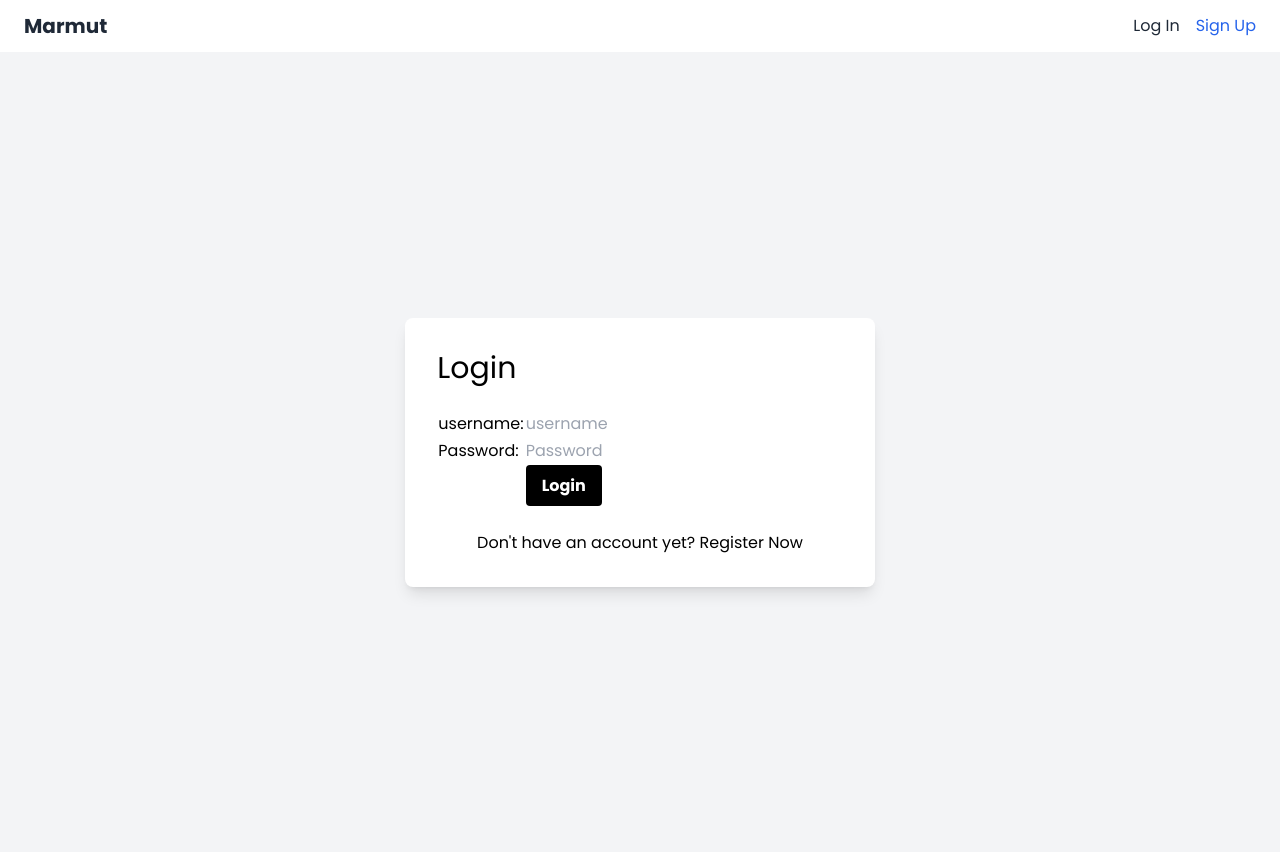
After one commit to rontrying/TK-BASDAT-C17, a Django app: page /login/ in a window 1280 px wide. The commit adds this page. Run offline with Django 4.2, Linux system fonts and the light colour scheme; some libraries are stand-ins or nearby versions.

Commit message:
add reg login logout and logic navbar

```diff
--- a/base/templates/base.html
+++ b/base/templates/base.html
@@ -31,21 +31,31 @@
                     <div class="flex items-center">
                         <a href="#" class="text-gray-800 text-xl font-bold">Marmut</a>
                         <!-- Primary Navigation Menu -->
+                        {% if user.is_authenticated %}
                         <div class="ml-10 space-x-4">
-                            <a href="/" class="text-gray-800 hover:text-gray-600 transition-colors duration-300">Home</a>
+                            <a href="/" class="text-gray-800 hover:text-gray-600 transition-colors duration-300">Dashboard</a>
                             <a href="/about" class="text-gray-800 hover:text-gray-600 transition-colors duration-300">About</a>
                             <a href="/services" class="text-gray-800 hover:text-gray-600 transition-colors duration-300">Services</a>
                             <a href="/contact" class="text-gray-800 hover:text-gray-600 transition-colors duration-300">Contact</a>
+                            <a href="/contact" class="text-gray-800 hover:text-gray-600 transition-colors duration-300">Kelola Album & Songs</a>
                         </div>
+                        {% endif %}
                     </div>
                     <!-- Secondary Navigation Menu -->
                     <div class="flex items-center space-x-4">
+                        {% if user.is_authenticated %}
+                        <!-- Jika pengguna sudah login, tampilkan link logout -->
+                        <a href="/logout" class="text-gray-800 hover:text-gray-600 transition-colors duration-300">Log Out</a>
+                        {% else %}
+                        <!-- Jika pengguna belum login, tampilkan link login dan sign up -->
                         <a href="/login" class="text-gray-800 hover:text-gray-600 transition-colors duration-300">Log In</a>
-                        <a href="/signup" class="text-blue-600 hover:text-blue-400 transition-colors duration-300">Sign Up</a>
+                        <a href="/register" class="text-blue-600 hover:text-blue-400 transition-colors duration-300">Sign Up</a>
+                        {% endif %}
                     </div>
                 </div>
             </div>
         </nav>
+
         {% block content %}
         {% endblock content %}
     </body>
--- /dev/null
+++ b/homepage/templates/login.html
@@ -0,0 +1,42 @@
+{% extends 'base.html' %}
+{% block content %}
+
+<div class="login flex justify-center items-center h-screen bg-gray-100">
+    <div class="bg-white p-8 rounded-lg shadow-lg">
+        <h1 class="text-3xl mb-6">Login</h1>
+
+        <form method="POST" action="">
+            {% csrf_token %}
+            <table class="mb-6">
+                <tr>
+                    <td>username: </td>
+                    <td><input type="text" name="username" placeholder="username" class="form-control border-black"></td>
+                </tr>
+
+                <tr>
+                    <td>Password: </td>
+                    <td><input type="password" name="password" placeholder="Password" class="form-control border-black"></td>
+                </tr>
+
+                <tr>
+                    <td ></td>
+                    <td><input class="btn login_btn bg-black text-white font-bold py-2 px-4 rounded focus:outline-none focus:shadow-outline" type="submit" value="Login"></td>
+                </tr>
+            </table>
+        </form>
+
+
+        {% if messages %}
+            <ul>
+                {% for message in messages %}
+                    <li>{{ message }}</li>
+                {% endfor %}
+            </ul>
+        {% endif %}
+
+        <p class="text-center">Don't have an account yet? <a href="{% url 'register' %}">Register Now</a></p>
+    </div>
+</div>
+
+
+{% endblock content %}
--- a/homepage/urls.py
+++ b/homepage/urls.py
@@ -1,6 +1,8 @@
 from django.urls import path
-from .views import homepage_view
-
+from .views import *
 urlpatterns = [
     path('', homepage_view, name='homepage'),
+    path('register/', register, name='register'),
+    path('login/', login_user, name='login'),
+    path('logout/', logout_user, name='logout'),
 ]
--- a/homepage/views.py
+++ b/homepage/views.py
@@ -2,10 +2,43 @@ from django.shortcuts import render
 from django.db import connection
 from homepage.query import *
 from utils import parse
-
+from django.shortcuts import redirect
+from django.contrib.auth.forms import UserCreationForm
+from django.contrib import messages
+from django.contrib.auth import authenticate, login
+from django.contrib.auth import logout
 def homepage_view(request):
     with connection.cursor() as cursor:
         cursor.execute(select_all())
         result = cursor.fetchall()
 
     return render(request, 'index.html', {'data': result})
+
+def register(request):
+    form = UserCreationForm()
+
+    if request.method == "POST":
+        form = UserCreationForm(request.POST)
+        if form.is_valid():
+            form.save()
+            messages.success(request, 'Your account has been successfully created!')
+            return redirect('login')
+    context = {'form':form}
+    return render(request, 'register.html', context)
+
+def login_user(request):
+    if request.method == 'POST':
+        username = request.POST.get('username')
+        password = request.POST.get('password')
+        user = authenticate(request, username=username, password=password)
+        if user is not None:
+            login(request, user)
+            return redirect('homepage')
+        else:
+            messages.info(request, 'Sorry, incorrect username or password. Please try again.')
+    context = {}
+    return render(request, 'login.html', context)
+
+def logout_user(request):
+    logout(request)
+    return redirect('login')
```
Also changed, not shown: homepage/templates/register.html (added, +34 -0 lines).
